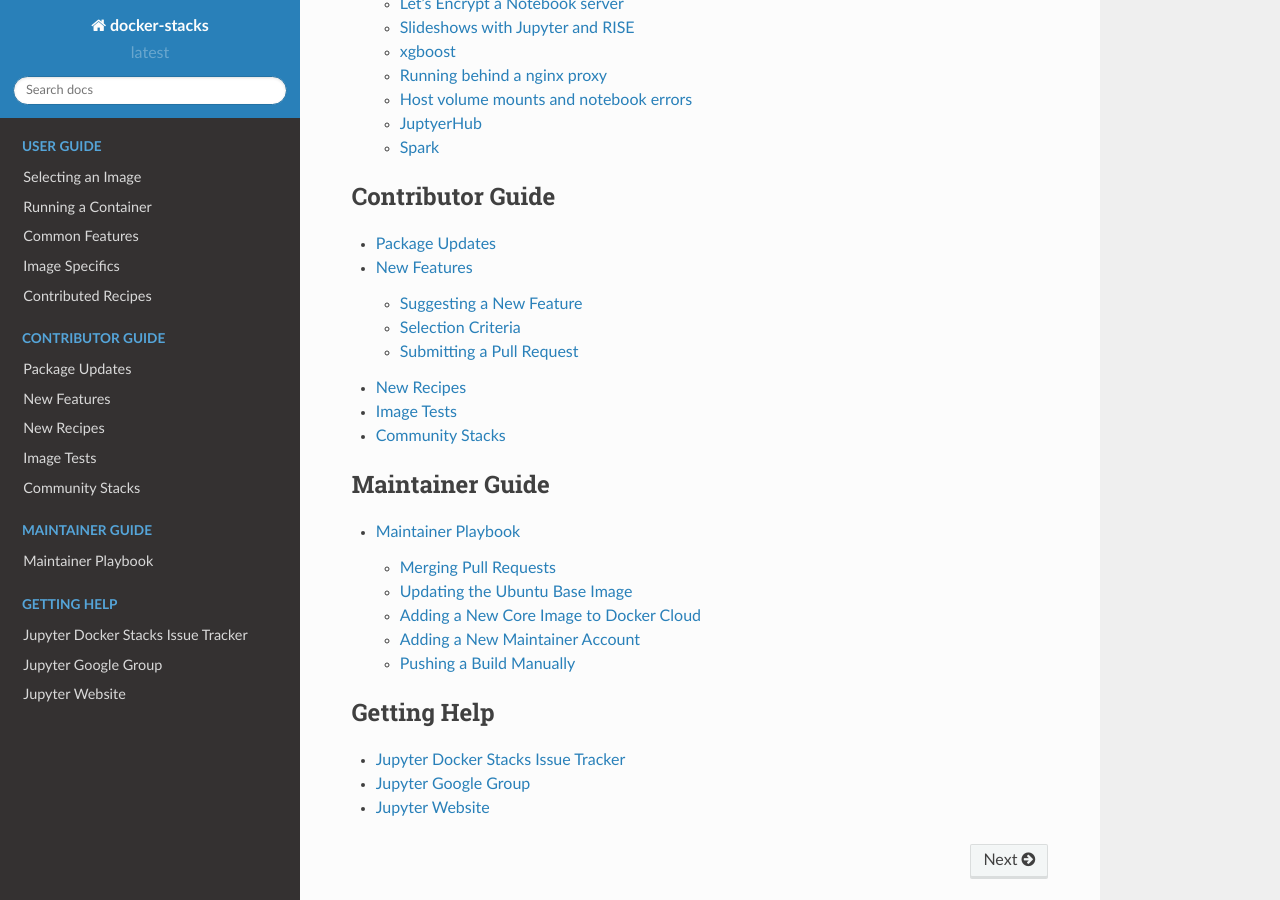
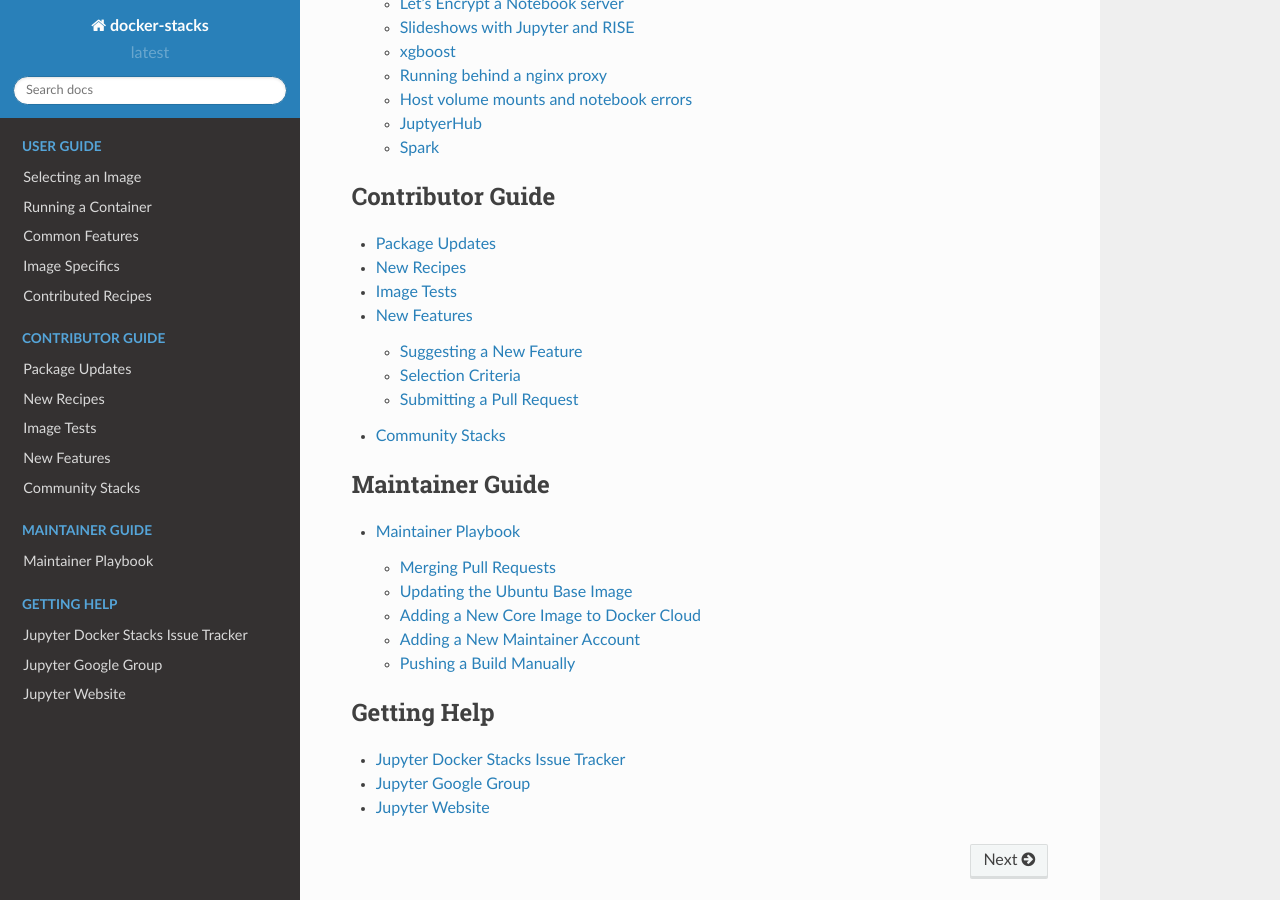
Before and after one commit to jupyter/docker-stacks, a Sphinx documentation site: the page built from docs/index.rst, in a window 1280 px wide and 900 px high, scrolled down 1650 px. Built offline with Sphinx 7.4.7 and the Read the Docs theme 2.0.0, drawn with Linux system fonts in a browser that asks for light colours.

Commit message:
Sort contributor sections from simplest to most complex

```diff
--- a/docs/index.rst
+++ b/docs/index.rst
@@ -38,9 +38,9 @@
    :caption: Contributor Guide
 
    contributing/packages
-   contributing/features
    contributing/recipes
    contributing/tests
+   contributing/features
    contributing/stacks
 
 .. toctree::
```
